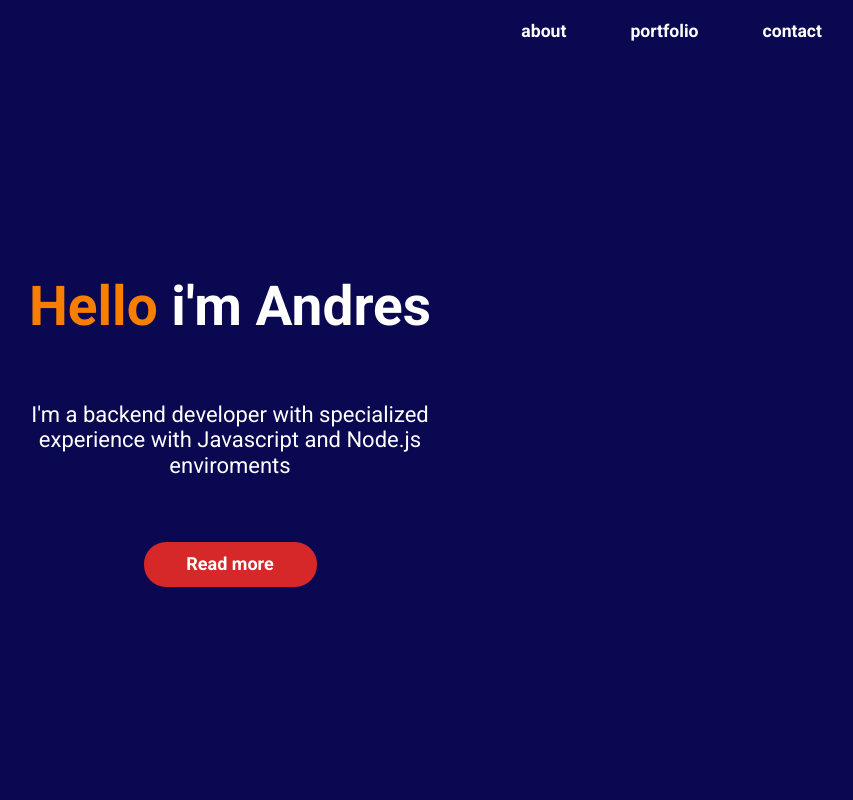
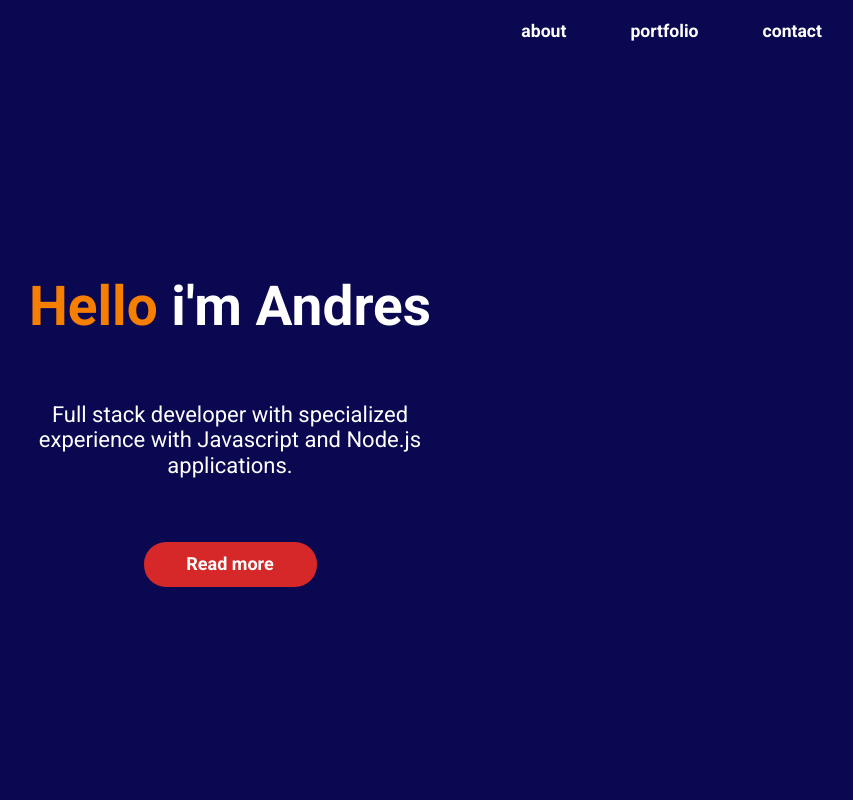
Before and after one commit to GodOmega/Portfolio, a Next.js app: page / in a window 1280 px wide. Shown: the top 800 px of the page, without its empty margins (410-1263 px from the left). Built offline with nearby package versions, Linux system fonts and the light colour scheme.

Commit message:
update portfolio header text

```diff
--- a/src/pages/index.jsx
+++ b/src/pages/index.jsx
@@ -45,8 +45,8 @@ const index = () => {
               <span>Hello</span> i'm Andres
             </h1>
             <p className={styles.header_subtitle}>
-              I'm a backend developer with specialized experience with
-              Javascript and Node.js enviroments
+              Full stack developer with specialized experience with
+              Javascript and Node.js applications.
             </p>
             <Button>
               <Link to="about" smooth={true} duration={500}>
```
